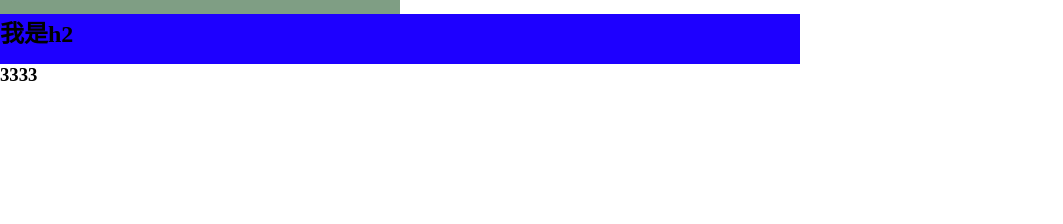
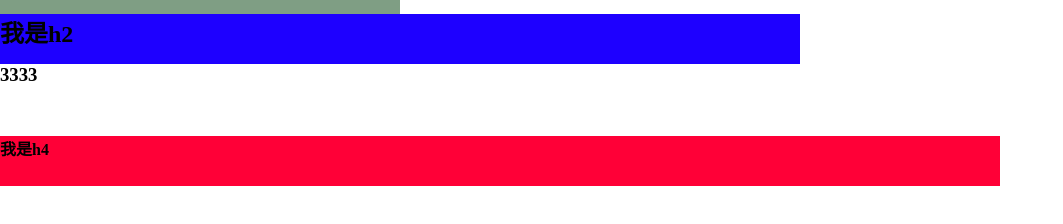
Before and after one commit to niannian0402/nbgit, a plain HTML site: page index.html in a window 1280 px wide. Shown: the part 206-430 px from the top of the page, without its empty margins (0-1063 px from the left). Drawn offline with Linux system fonts and the light colour scheme.

Commit message:
添加h4并修改了样式

```diff
--- a/index.html
+++ b/index.html
@@ -15,6 +15,7 @@
     <h1>我是第三个h1</h1>
     <h2>我是h2</h2>
     <h3>3333</h3>
+    <h4>我是h4</h4>
 </body>
 
 </html>
--- a/less/index.less
+++ b/less/index.less
@@ -28,3 +28,10 @@ h2 {
     height: 50px;
     background-color: rgb(30, 0, 255);
 }
+
+h4 {
+    width: 1000px;
+    height: 50px;
+    background-color: rgb(255, 0, 55);
+    margin-top: 50px;
+}
```
Also changed, not shown: less/index.css.
